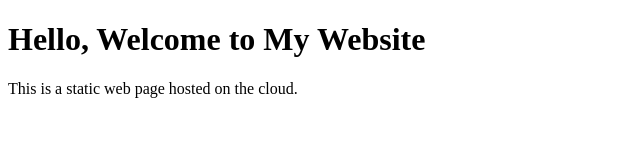
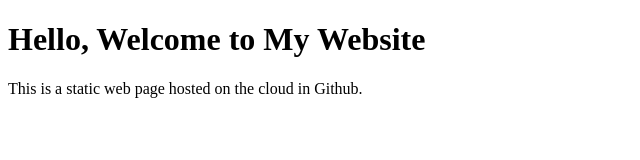
Before and after one commit to Digambarksagar/mywebpage, a plain HTML site: page index.html in a window 1280 px wide. Shown: the full height of the page, 0-640 px from the left. Drawn offline with Linux system fonts and the light colour scheme.

Commit message:
Add files via upload

```diff
--- a/index.html
+++ b/index.html
@@ -5,6 +5,6 @@
 </head>
 <body>
     <h1>Hello, Welcome to My Website</h1>
-    <p>This is a static web page hosted on the cloud.</p>
+    <p>This is a static web page hosted on the cloud in Github.</p>
 </body>
 </html>
```
